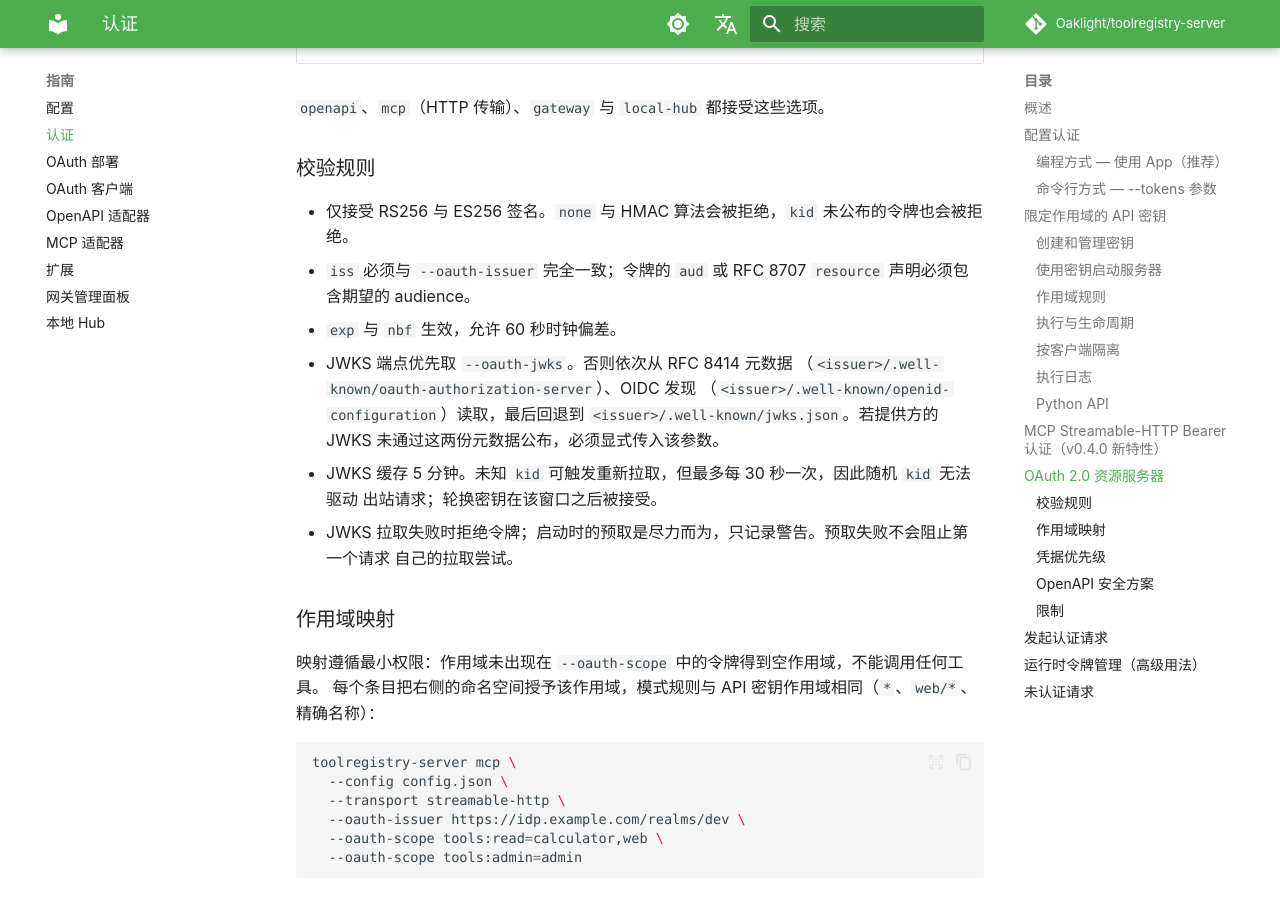
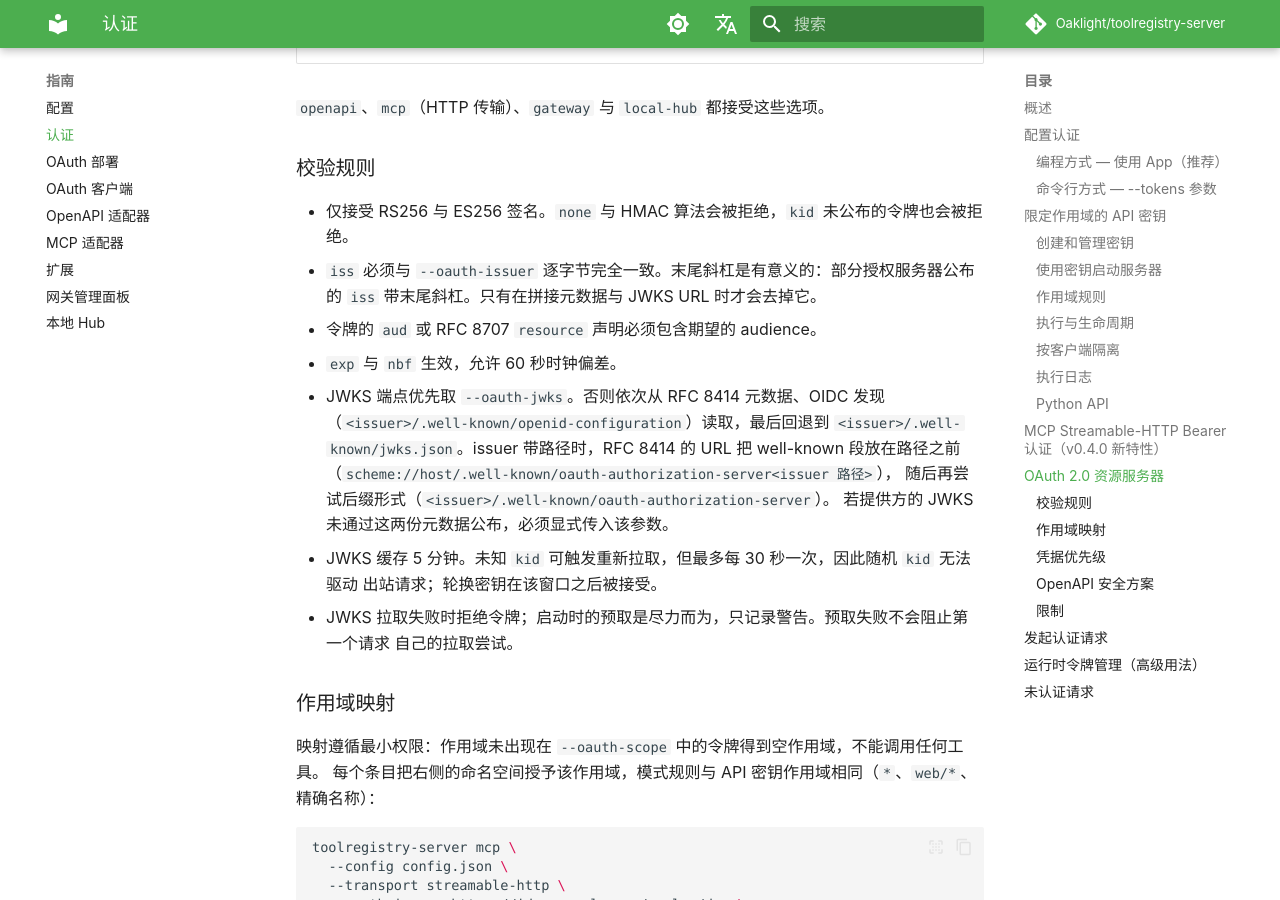
Before and after one commit to Oaklight/toolregistry-server, an MkDocs documentation site: the page built from docs/guides/authentication.md, in a window 1280 px wide and 900 px high, scrolled down 5881 px. Built offline with MkDocs 1.6.1 and Material for MkDocs 9.7.7, drawn with Linux system fonts in a browser that asks for light colours; some web fonts are replaced; comment, search, counter and statistics services are not loaded.

Commit message:
docs(oauth): 精确 iss、RFC 8414 路径形式与 openapi extra

```diff
--- a/docs/guides/authentication.md
+++ b/docs/guides/authentication.md
@@ -242,12 +242,16 @@ toolregistry-server gateway \
 ### 校验规则
 
 - 仅接受 RS256 与 ES256 签名。`none` 与 HMAC 算法会被拒绝，`kid` 未公布的令牌也会被拒绝。
-- `iss` 必须与 `--oauth-issuer` 完全一致；令牌的 `aud` 或 RFC 8707 `resource` 声明必须包含期望的 audience。
+- `iss` 必须与 `--oauth-issuer` 逐字节完全一致。末尾斜杠是有意义的：部分授权服务器公布的
+  `iss` 带末尾斜杠。只有在拼接元数据与 JWKS URL 时才会去掉它。
+- 令牌的 `aud` 或 RFC 8707 `resource` 声明必须包含期望的 audience。
 - `exp` 与 `nbf` 生效，允许 60 秒时钟偏差。
-- JWKS 端点优先取 `--oauth-jwks`。否则依次从 RFC 8414 元数据
-  （`<issuer>/.well-known/oauth-authorization-server`）、OIDC 发现
+- JWKS 端点优先取 `--oauth-jwks`。否则依次从 RFC 8414 元数据、OIDC 发现
   （`<issuer>/.well-known/openid-configuration`）读取，最后回退到
-  `<issuer>/.well-known/jwks.json`。若提供方的 JWKS 未通过这两份元数据公布，必须显式传入该参数。
+  `<issuer>/.well-known/jwks.json`。issuer 带路径时，RFC 8414 的 URL 把 well-known
+  段放在路径之前（`scheme://host/.well-known/oauth-authorization-server<issuer 路径>`），
+  随后再尝试后缀形式（`<issuer>/.well-known/oauth-authorization-server`）。
+  若提供方的 JWKS 未通过这两份元数据公布，必须显式传入该参数。
 - JWKS 缓存 5 分钟。未知 `kid` 可触发重新拉取，但最多每 30 秒一次，因此随机 `kid` 无法驱动
   出站请求；轮换密钥在该窗口之后被接受。
 - JWKS 拉取失败时拒绝令牌；启动时的预取是尽力而为，只记录警告。预取失败不会阻止第一个请求
```
Also changed, not shown: docs/changelog.md (+1 -1 lines), docs/get-started/installation.md (+8 -2 lines), docs/reference/oauth.md (+6 -2 lines).
